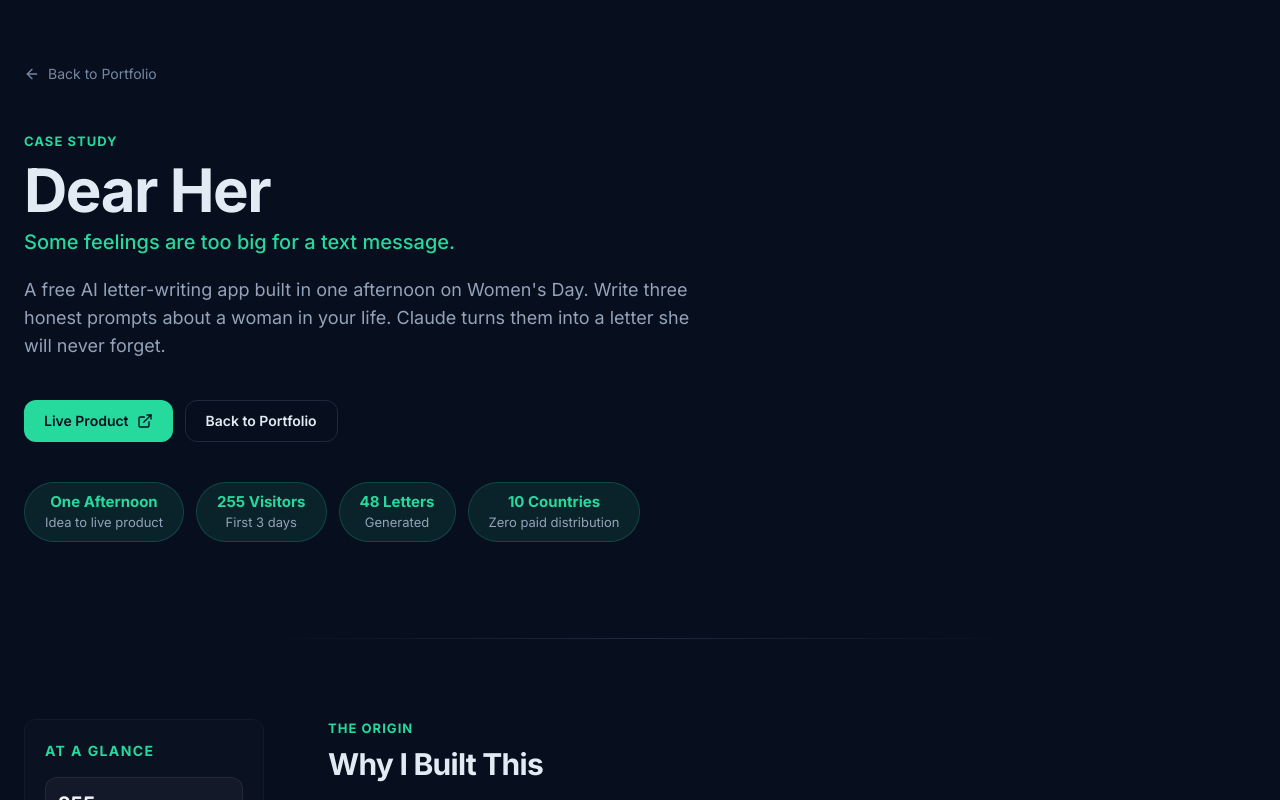
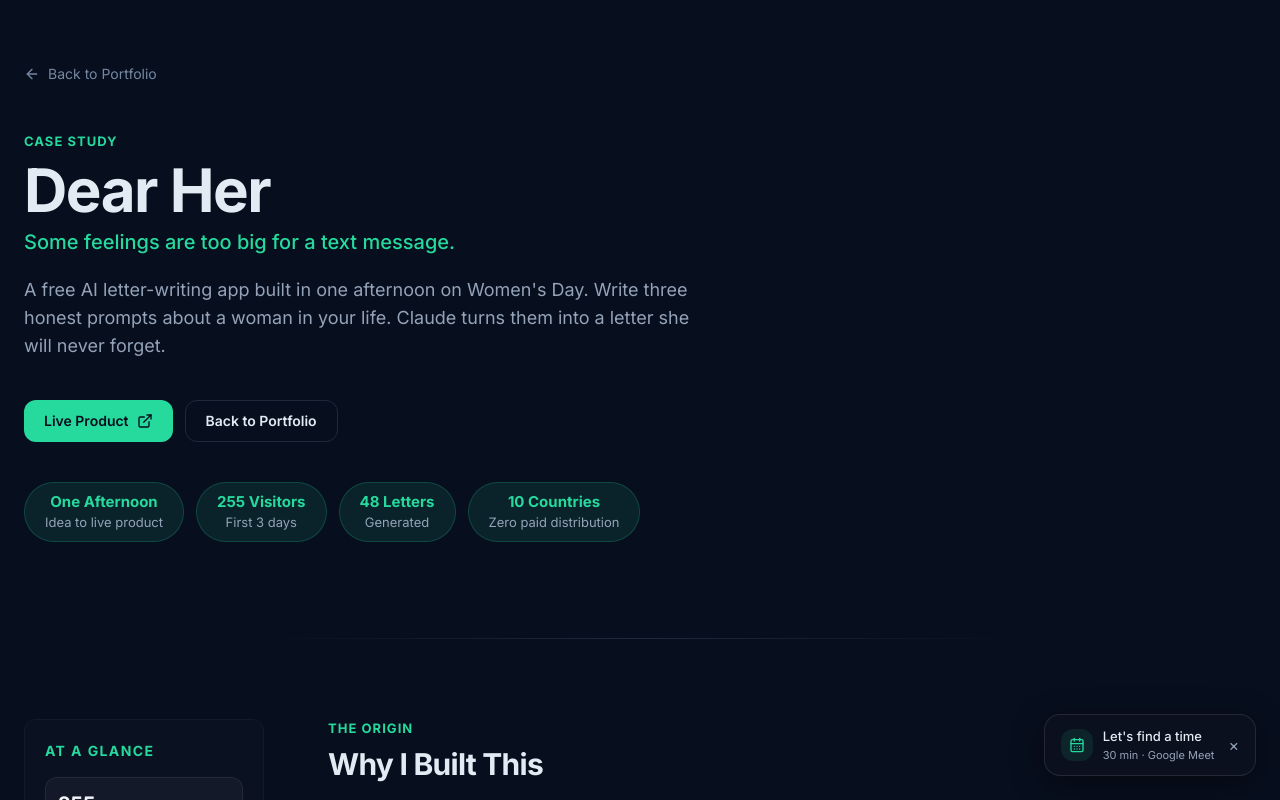
Before and after one commit to harshitleads/portfolio-harshit-ai, a Next.js app: page /work/dear-her in a window 1280 px wide. Shown: the top 800 px of the page. Built offline with nearby package versions, Linux system fonts and the light colour scheme.

Commit message:
add floating Calendly bubble with 3s delay and session dismiss
Co-Authored-By: Claude Opus 4.6 (1M context) <noreply@anthropic.com>

```diff
--- a/app/layout.tsx
+++ b/app/layout.tsx
@@ -4,6 +4,7 @@ import { Inter, JetBrains_Mono } from "next/font/google";
 import { Analytics } from '@vercel/analytics/next';
 
 import "./globals.css";
+import CalendlyBubble from "@/components/calendly-bubble";
 
 const inter = Inter({ subsets: ["latin"], variable: "--font-inter" });
 const jetbrainsMono = JetBrains_Mono({
@@ -61,6 +62,7 @@ export default function RootLayout({
     <html lang="en" className={`scroll-smooth ${inter.variable} ${jetbrainsMono.variable}`}>
       <body className="font-sans antialiased">
         {children}
+        <CalendlyBubble />
         <Analytics />
       </body>
     </html>
--- /dev/null
+++ b/components/calendly-bubble.tsx
@@ -0,0 +1,61 @@
+"use client";
+
+import { useState, useEffect } from "react";
+import { CalendarDays } from "lucide-react";
+
+export default function CalendlyBubble() {
+  const [visible, setVisible] = useState(false);
+  const [dismissed, setDismissed] = useState(false);
+
+  useEffect(() => {
+    if (sessionStorage.getItem("calendly-bubble-dismissed")) return;
+
+    const timer = setTimeout(() => setVisible(true), 3000);
+    return () => clearTimeout(timer);
+  }, []);
+
+  function handleDismiss(e: React.MouseEvent) {
+    e.stopPropagation();
+    setDismissed(true);
+    sessionStorage.setItem("calendly-bubble-dismissed", "1");
+  }
+
+  function handleClick() {
+    const el = document.getElementById("contact");
+    if (el) el.scrollIntoView({ behavior: "smooth" });
+    setDismissed(true);
+    sessionStorage.setItem("calendly-bubble-dismissed", "1");
+  }
+
+  if (!visible || dismissed) return null;
+
+  return (
+    <div
+      onClick={handleClick}
+      className="animate-bubble-in fixed bottom-6 right-6 z-[9999] flex cursor-pointer items-center gap-[10px] rounded-2xl border border-white/10 px-4 py-3"
+      style={{
+        background: "rgba(11,17,30,0.95)",
+        boxShadow: "0 8px 32px rgba(0,0,0,0.4)",
+      }}
+    >
+      <div className="flex h-8 w-8 flex-shrink-0 items-center justify-center rounded-lg bg-primary/10">
+        <CalendarDays size={16} className="text-primary" />
+      </div>
+      <div>
+        <p className="text-[13px] font-medium" style={{ color: "rgb(226,235,243)" }}>
+          Let&apos;s find a time
+        </p>
+        <p className="text-[11px]" style={{ color: "rgb(148,163,184)" }}>
+          30 min · Google Meet
+        </p>
+      </div>
+      <button
+        onClick={handleDismiss}
+        className="ml-1 text-slate-400 transition-colors hover:text-slate-200"
+        aria-label="Dismiss"
+      >
+        ×
+      </button>
+    </div>
+  );
+}
--- a/tailwind.config.ts
+++ b/tailwind.config.ts
@@ -88,10 +88,21 @@ const config: Config = {
             height: '0',
           },
         },
+        'bubble-in': {
+          from: {
+            opacity: '0',
+            transform: 'translateY(12px)',
+          },
+          to: {
+            opacity: '1',
+            transform: 'translateY(0)',
+          },
+        },
       },
       animation: {
         'accordion-down': 'accordion-down 0.2s ease-out',
         'accordion-up': 'accordion-up 0.2s ease-out',
+        'bubble-in': 'bubble-in 0.4s ease-out forwards',
       },
     },
   },
```
